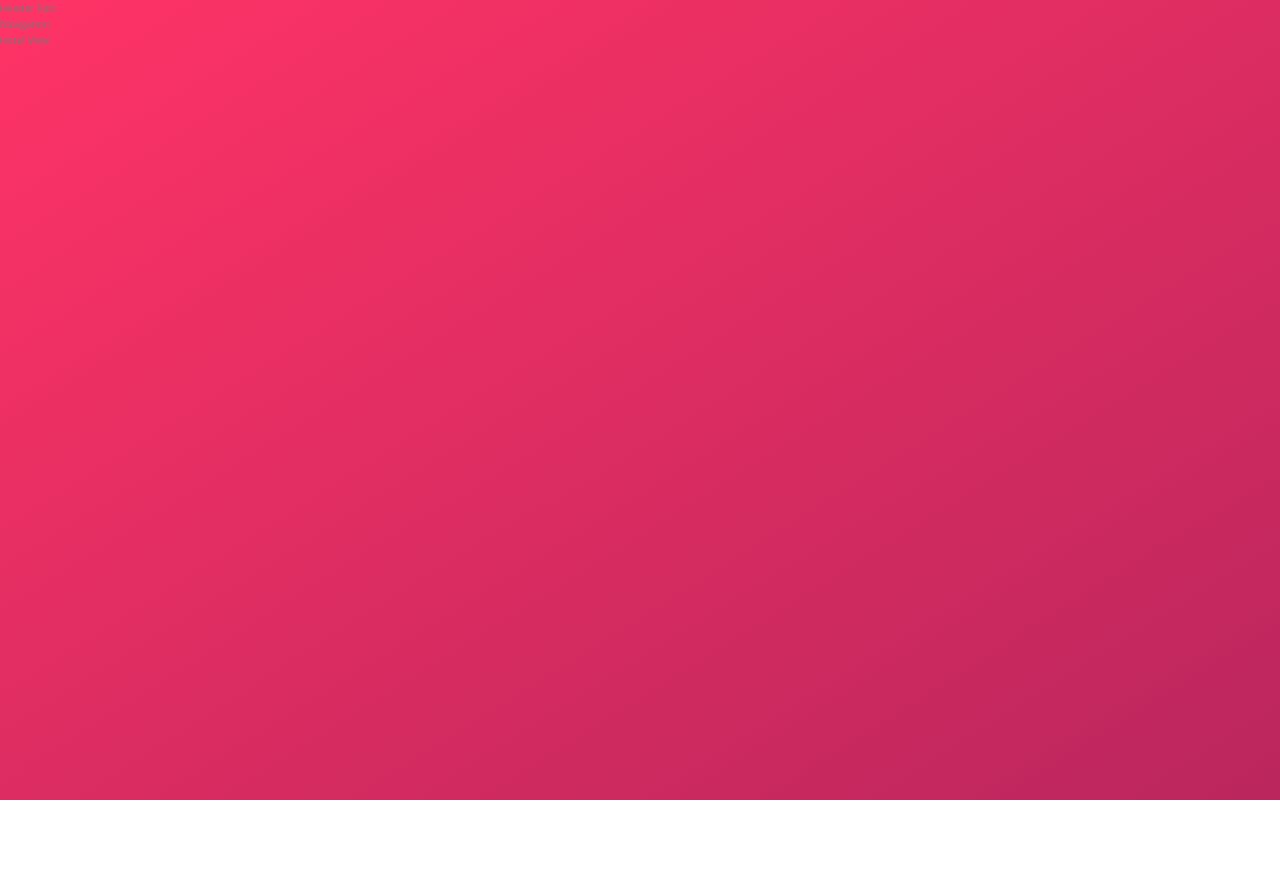
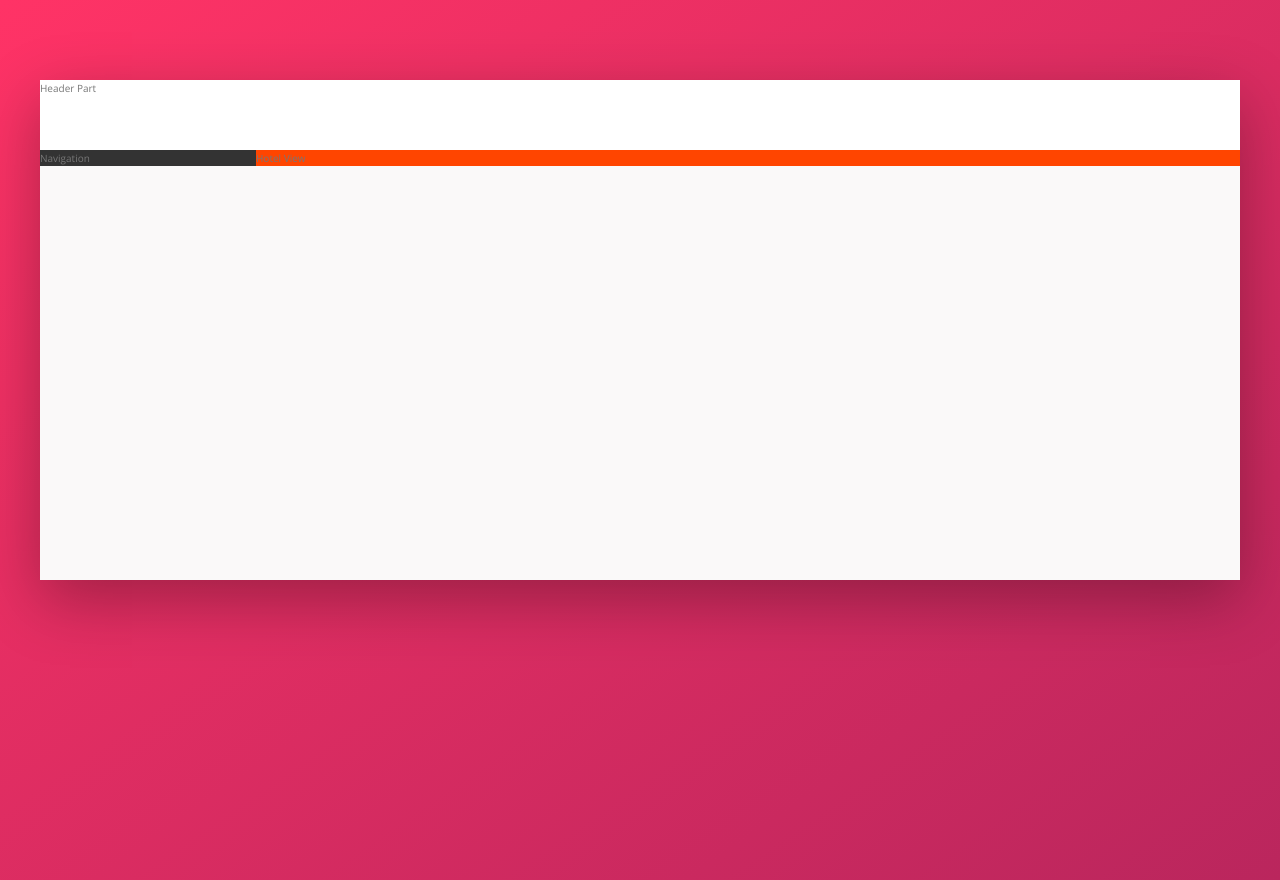
Before and after one commit to ubden/demoEzaris, a website: page index.html in a window 1280 px wide. Before the commit the page ends 800 px from the top, so only its background shows below. Drawn offline with nearby package versions, Linux system fonts and the light colour scheme.

Commit message:
Layout
Started work on the initial layout of the app.

```diff
--- a/sass/_base.scss
+++ b/sass/_base.scss
@@ -11,6 +11,8 @@
     --color-grey-dark-1: #333;
     --color-grey-dark-2: #777;
     --color-grey-dark-3: #999;
+
+    --shadow-dark: 0 2rem 6rem rgba(0, 0, 0, .3);
 }
 
 
--- a/sass/_layout.scss
+++ b/sass/_layout.scss
@@ -0,0 +1,29 @@
+.container {
+    max-width: 120rem;
+    margin: 8rem auto;
+    background-color: var(--color-grey-light-1);
+    box-shadow: var(--shadow-dark);
+
+    min-height: 50rem;
+}
+
+.header {
+    height: 7rem;
+    background-color: #FFF;
+    border-bottom: var(--color-grey-light-2);
+}
+
+.content {
+    display: flex;
+}
+
+.sidebar {
+    background-color: var(--color-grey-dark-1);
+
+    flex: 0 0 18%;
+}
+
+.hotel-view {
+    background-color: orangered;
+    flex: 1;
+}
```
Also changed, not shown: css/style.css.
